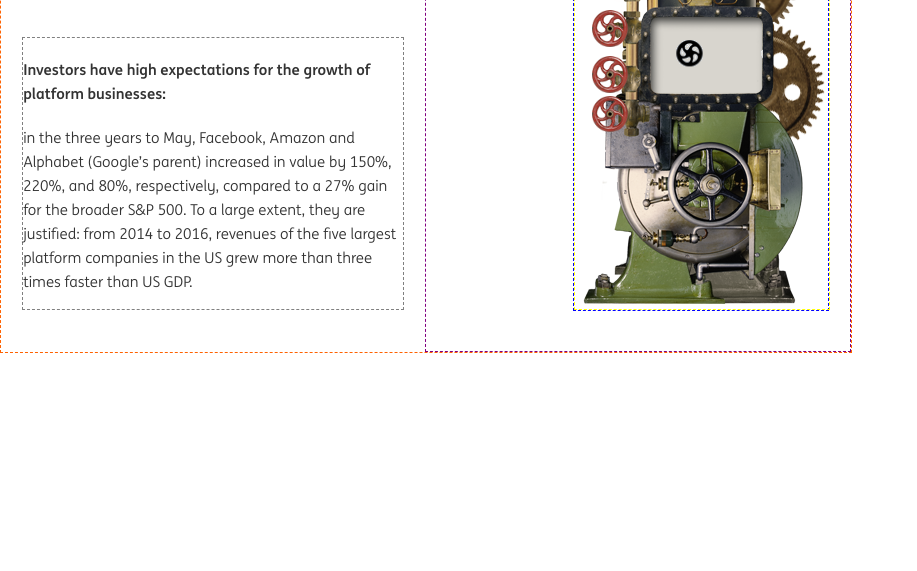
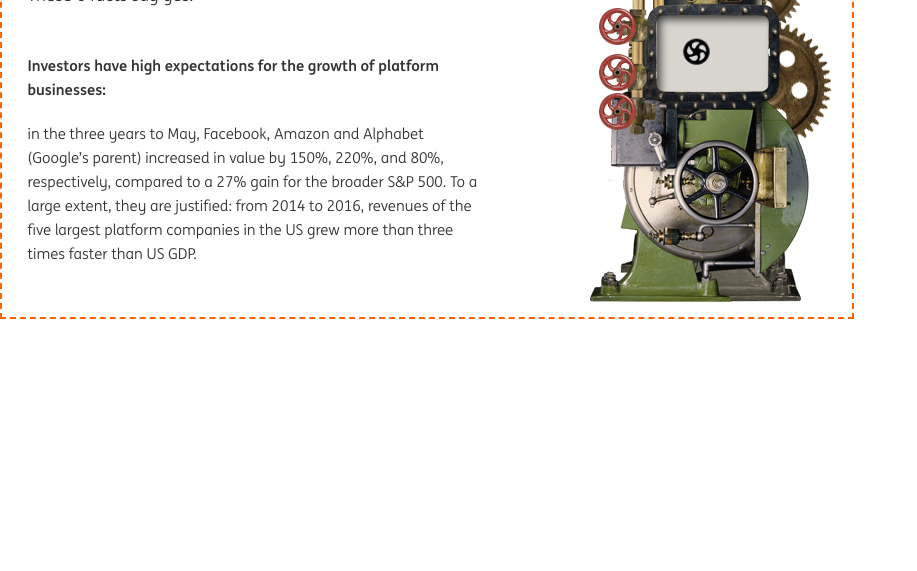
Before and after one commit to marlmarl/machine, a plain HTML site: page index.html in a window 1280 px wide. Shown: the part 229-800 px from the top of the page, without its empty margins (0-917 px from the left). Drawn offline with nearby package versions, Linux system fonts and the light colour scheme; a script that the page names is missing.

Commit message:
rwd almost done

```diff
--- a/css/styles.css
+++ b/css/styles.css
@@ -38,7 +38,7 @@ html {
 body {
    max-width:850px;
    height:100%;
-   border:1px dashed #FF6200;
+   border:2px dashed #FF6200;
    margin: 0;
    font-family:INGMe, Arial;
    font-weight: normal;
@@ -81,7 +81,7 @@ button:hover {
 }
 
 .facts {
-   width:50%;
+   width:60%;
    height: 100%;
 }
 .infograpic-text {
@@ -115,22 +115,22 @@ button:hover {
    display: none;
 }
 .infographic-fact {
-   border:1px dashed grey;
+   /*border:1px dashed grey;*/
    margin:10% 0;
 
 }
 .machine-container {
-   border: 1px dashed purple;
+   /*border: 1px dashed purple;*/
    position: relative;
    top:0;
    left:0;
-   width:50%;
+   width:40%;
 }
 
 #canvas {
    /*visibility: hidden;*/
    position:absolute;
-   border:1px dashed red;
+   /*border:1px dashed red;*/
    width:100%;
    height:16%;
 }
@@ -141,14 +141,14 @@ button:hover {
 
 .machine {
    position:relative;
-   border:1px dashed blue;
+   /*border:1px dashed blue;*/
    max-width: 254px;
    margin-right:5%;
    margin-left:auto;
 }
 
 .machine-body {
-   border 1px dashed orange;
+   /*border 1px dashed orange;*/
    max-width: 254px;
    width: 100%;
 }
@@ -209,7 +209,7 @@ button:hover {
    height:100%;
 }
 .machine-body-img {
-   border:1px dashed yellow;
+   /*border:1px dashed yellow;*/
    margin:0 auto;
    display: block;
    width: 100%;
```
